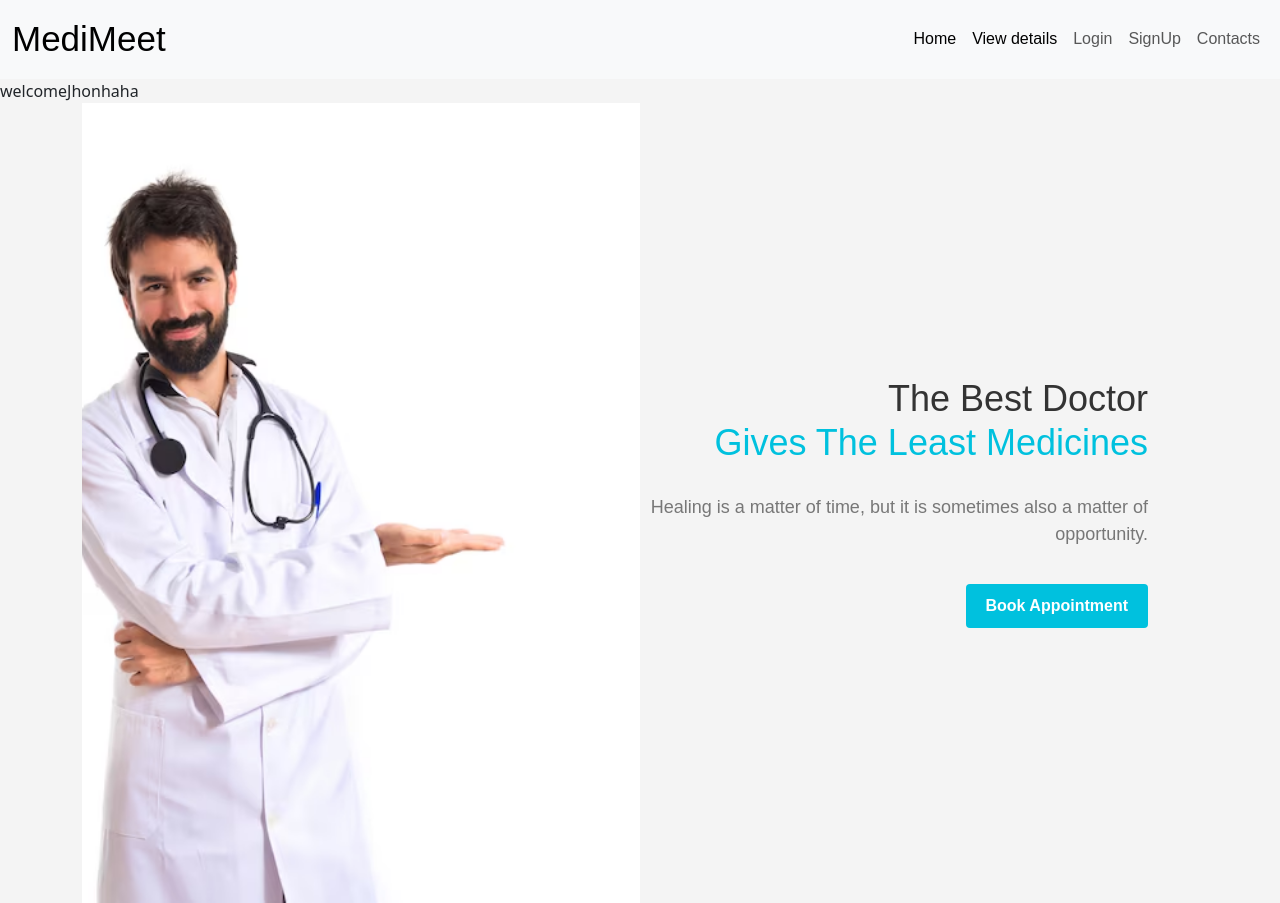
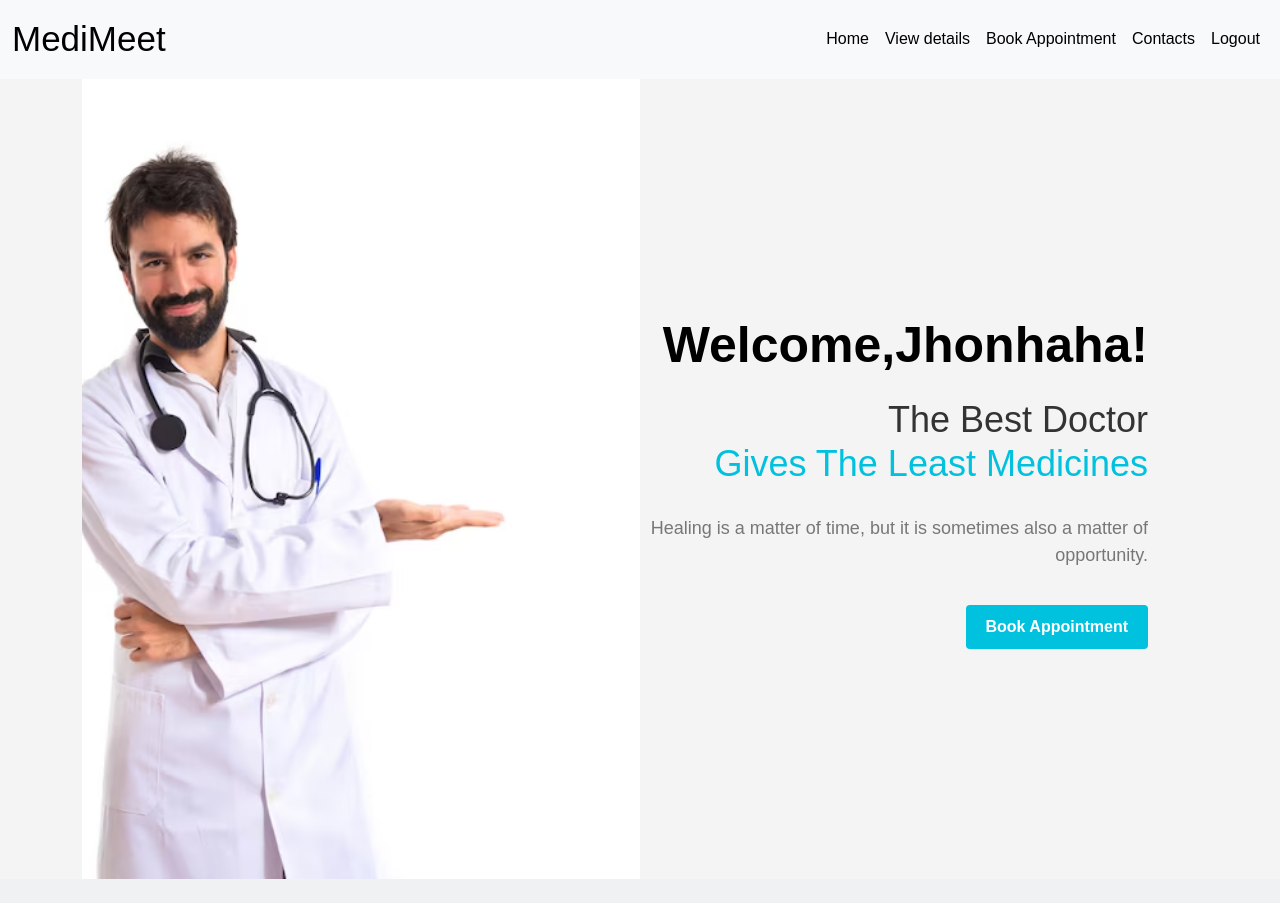
Before and after one commit to AlidaAnna/DrAppoimentSystem, a PHP site: page /Patient.php in a window 1280 px wide. After the commit the page ends 879 px from the top, so only its background shows below. Run offline with PHP 8.4, Linux system fonts and the light colour scheme; a user stored in the database is signed in.

Commit message:
patient modifed

```diff
--- a/Patient.php
+++ b/Patient.php
@@ -1,4 +1,6 @@
-
+<?php
+include 'conn.php';
+?>
 <!DOCTYPE html>
 <html lang="en">
 <head>
@@ -66,6 +68,14 @@
             color: #777;
             margin-top: 10px;
         }
+        .welcome-message
+        {
+            font-size:50px;
+            color: Black;
+            margin-bottom:15px;
+            font-weight: bold;
+            font-style:Serif;
+        }
 
         .more-info-button {
             display: inline-block;
@@ -100,33 +110,29 @@
                         <a class="nav-link active" aria-current="page" href="userdetails.php">View details</a>
                     </li>
                     <li class="nav-item">
-                        <a class="nav-link" href="login.php">Login</a>
+                    <a class="nav-link active" aria-current="page" href="appoimentbooking.php">Book Appointment</a>
                     </li>
                     <li class="nav-item">
-                        <a class="nav-link" href="signup.php">SignUp</a>
+                    <a class="nav-link active" aria-current="page" href="contact.php">Contacts</a>
                     </li>
                     <li class="nav-item">
-                        <a class="nav-link" href="contacthome.php">Contacts</a>
+                    <a class="nav-link active" aria-current="page" href="logout.php">Logout</a>
                     </li>
                 </ul>
             </div>
         </div>
     </nav>
-    <?php
-include 'conn.php';
-if(isset($_SESSION['username']))
-{
-    $username=$_SESSION['username'];
-    echo " welcome". $username;
-}
-?>
     <div class="container">
         <div class="header">
             <img src="image/loginpic.jpg" alt="Doctor Image" class="doctor-image">
             <div class="text-section">
+            <?php
+                     if(isset($_SESSION['username'])) { ?>
+                     <div class="welcome-message">Welcome,<?php echo$_SESSION['username'];?>!</div>
+                     <?php } ?>
                 <h1 class="main-heading">The Best Doctor <br> <span class="highlight">Gives The Least Medicines</span></h1>
                 <p>Healing is a matter of time, but it is sometimes also a matter of opportunity.</p>
-                <a href="#" class="more-info-button">Book Appointment</a>
+                <a href="appoimentbooking.php" class="more-info-button">Book Appointment</a>
             </div>
         </div>
     </div>
```
